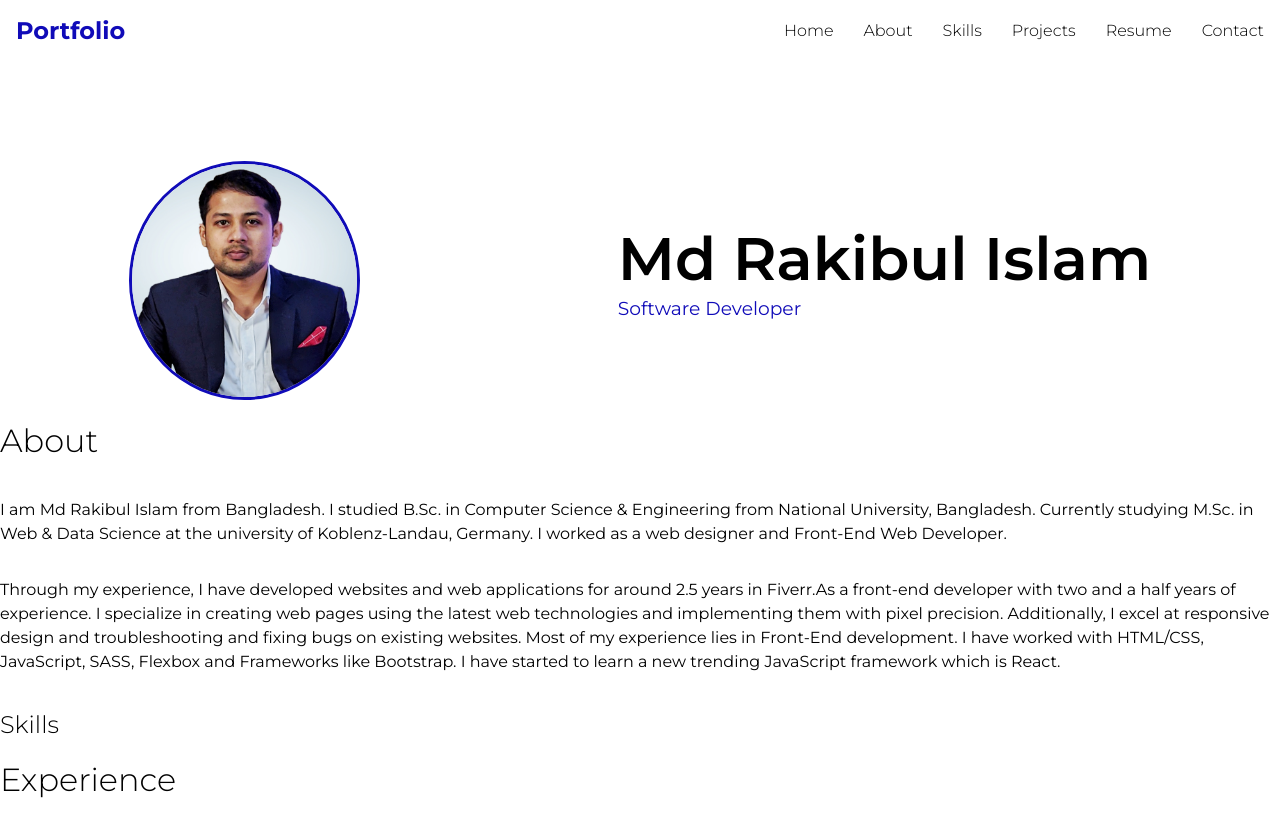
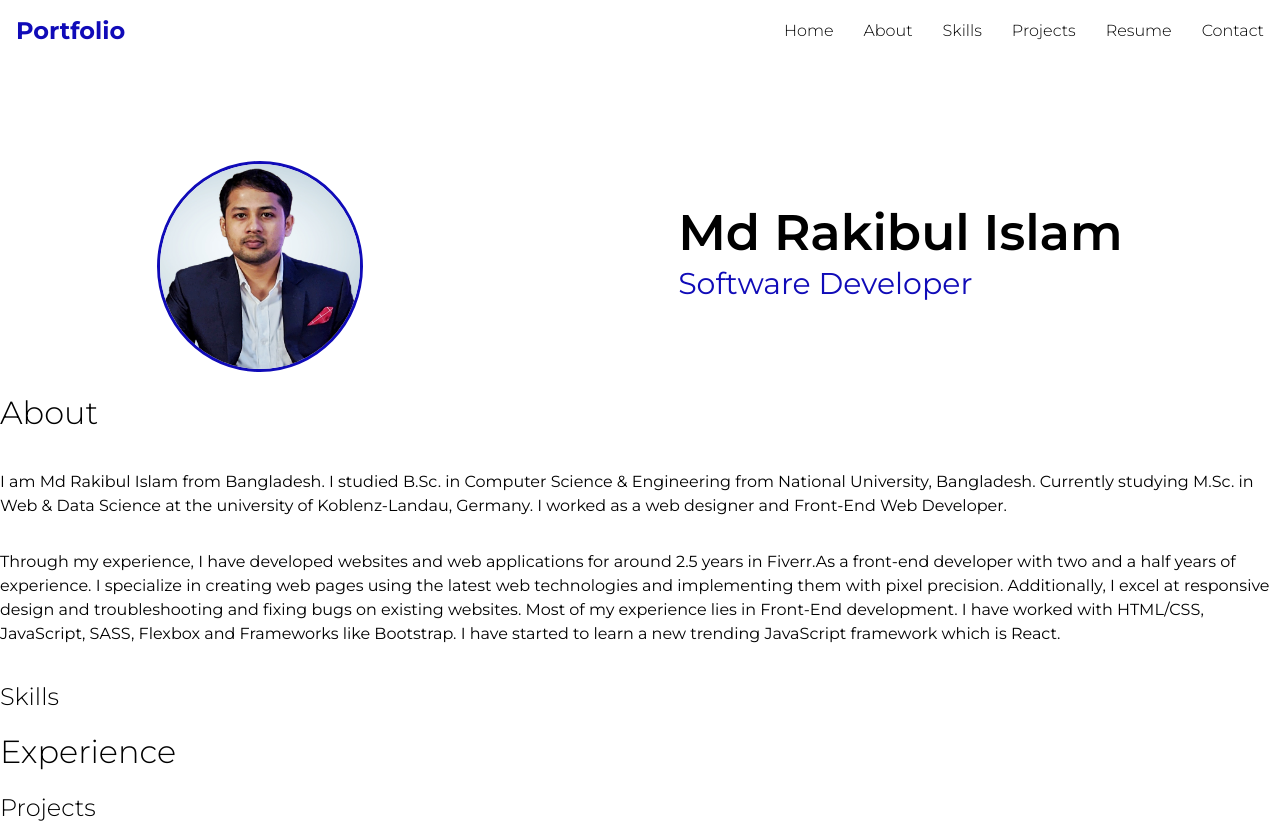
Before and after one commit to raki893/raki893.github.io, a React (Create React App) app: page / in a window 1280 px wide. Shown: the top 823 px of the page. Built offline with nearby package versions, Linux system fonts and the light colour scheme.

Commit message:
added media quries in header

```diff
--- a/src/scss/_base.scss
+++ b/src/scss/_base.scss
@@ -5,7 +5,7 @@
 
 .App {
   margin: 0 auto;
-  max-width: 1280px;
+  max-width: 1366px;
 }
 
 body {
--- a/src/scss/_header.scss
+++ b/src/scss/_header.scss
@@ -31,13 +31,75 @@
       font-weight: 400;
       margin-top: 2px;
       color: $theme-color;
+      font-size: 35px;
     }
 
 
-    @media screen and (max-width: 400px) {
+    @media screen and (max-width: 599px) {
       .profile-image-container {
         width: 135px;
         height: 135px;
       }
+
+      h1 {
+        font-weight: 600;
+        font-size: 23px;
+        margin: 0;
+      }
+
+      h3 {
+        font-size: 15px;
+      }
+    }
+
+    @media screen and (min-width: 600px) {
+      .profile-image-container {
+        width: 150px;
+        height: 155px;
+      }
+
+      h1 {
+        font-weight: 600;
+        font-size: 28px;
+        margin: 0;
+      }
+
+      h3 {
+        font-size: 19px;
+      }
+    }
+
+    @media screen and (min-width: 768px) {
+      .profile-image-container {
+        width: 170px;
+        height: 175px;
+      }
+
+      h1 {
+        font-weight: 600;
+        font-size: 45px;
+        margin: 0;
+      }
+
+      h3 {
+        font-size: 26px;
+      }
+    }
+
+    @media only screen and (min-width: 992px) {
+      .profile-image-container {
+        width: 200px;
+        height: 205px;
+      }
+
+      h1 {
+        font-weight: 600;
+        font-size: 50px;
+        margin: 0;
+      }
+
+      h3 {
+        font-size: 30px;
+      }
     }
   }
```
